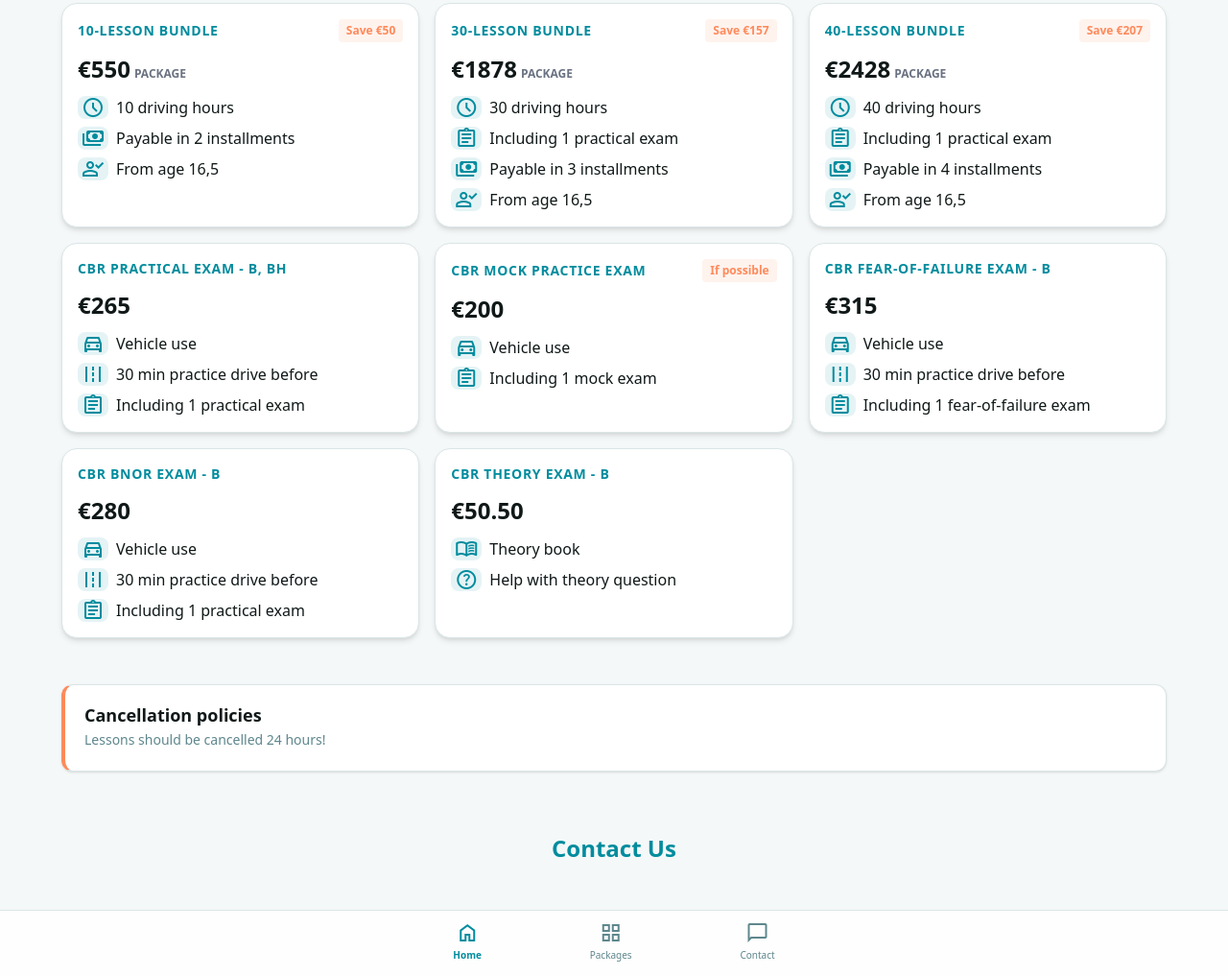
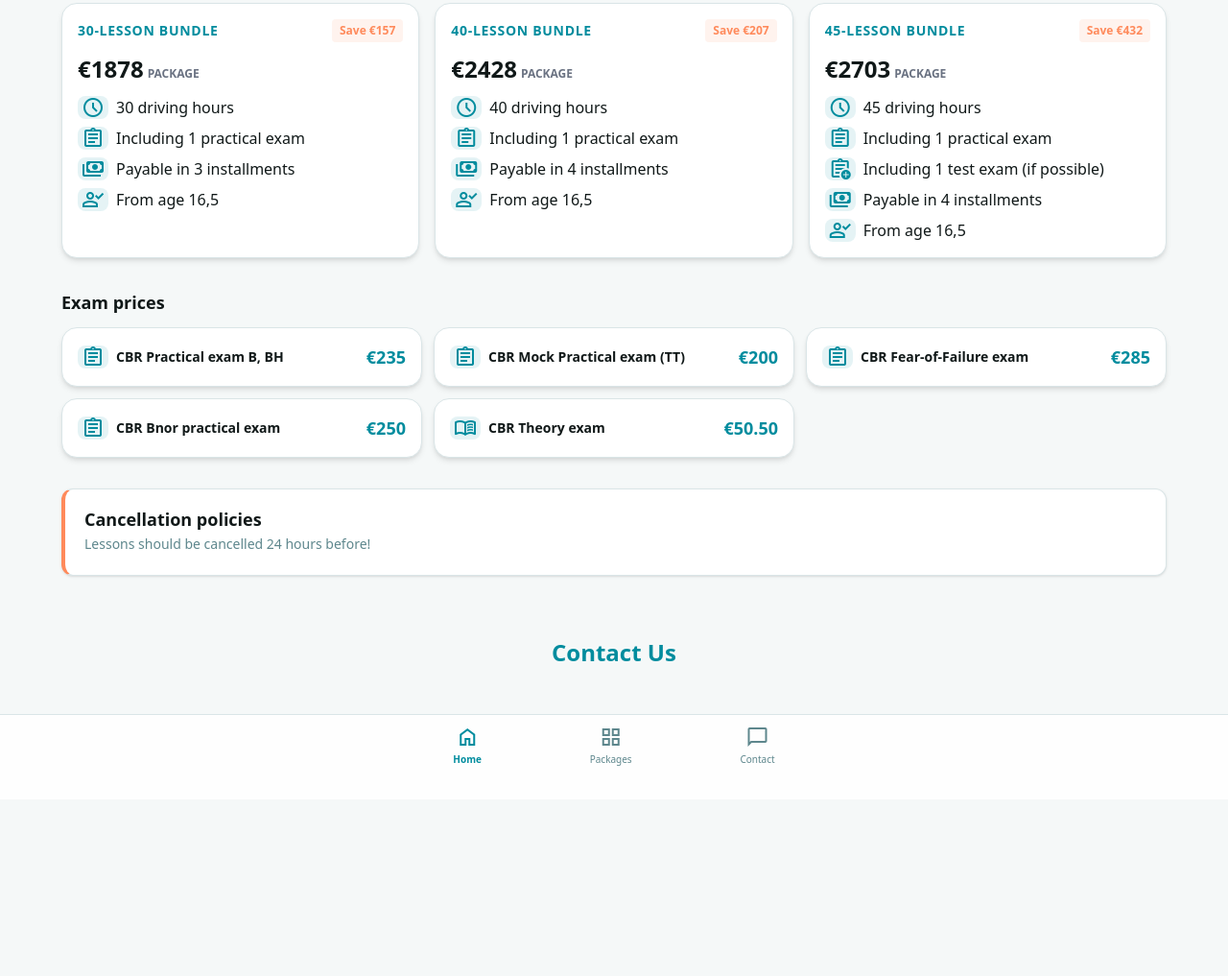
Before and after one commit to samulikn/driving-school-moen, a website: page index.html in a window 1280 px wide. Shown: the part 1486-2503 px from the top of the page at 96% size. After the commit the page ends 2415 px from the top, so only its background shows below. Drawn offline with nearby package versions, Linux system fonts and the light colour scheme.

Commit message:
updated lesson packages

```diff
--- a/index.html
+++ b/index.html
@@ -76,7 +76,8 @@
                             <span class="material-symbols-outlined">road</span>
                         </div>
                         <div class="flex flex-col gap-1">
-                            <h3 data-i18n="home.route" class="text-dark-grey text-base font-bold leading-tight">Haarlem exam routes
+                            <h3 data-i18n="home.route" class="text-dark-grey text-base font-bold leading-tight">Haarlem
+                                exam routes
                             </h3>
                             <p data-i18n="home.route_exam" class="text-dark-blue text-xs leading-normal">We are familiar
                                 with all CBR exam routes in Haarlem and practise them regularly during driving lessons.
@@ -136,14 +137,16 @@
                     class="text-dark-grey text-2xl font-bold leading-tight tracking-tight sm:text-3xl">Why
                     Choose Your Path
                 </h2>
-                <p data-i18n="lessons.section.subtitle" class="text-wrap text-dark-blue text-sm mt-1 sm:text-lg">Tailored
+                <p data-i18n="lessons.section.subtitle" class="text-wrap text-dark-blue text-sm mt-1 sm:text-lg">
+                    Tailored
                     bundels for every experience level.</p>
             </div>
             <div class="grid grid-cols-1 py-4 sm:grid-cols-2 gap-4 lg:grid-cols-3">
                 <article class="flex flex-col gap-3 rounded-xl border border-light-grey bg-white p-4 transition-all hover:border-cayan/50
                                 shadow-md lg:rounded-2xl">
                     <div class="flex justify-between items-center">
-                        <h4 data-i18n="lessons.introLesson.title" class="text-sm font-bold tracking-wider uppercase text-cayan">Introductory Lesson</h4>
+                        <h4 data-i18n="lessons.introLesson.title"
+                            class="text-sm font-bold tracking-wider uppercase text-cayan">Introductory Lesson</h4>
                         <!-- <span class="px-2 py-1 text-xs text-orange rounded bg-orange/10 font-bold">Save €50</span> -->
                     </div>
                     <div>
@@ -202,7 +205,7 @@
                         <li><span class="material-symbols-outlined">person_check</span>From age 16,5</li>
                     </ul>
                 </article>
-                <article class="flex flex-col gap-3 rounded-xl border border-light-grey bg-white p-4 transition-all hover:border-cayan/50
+                <!-- <article class="flex flex-col gap-3 rounded-xl border border-light-grey bg-white p-4 transition-all hover:border-cayan/50
                                 shadow-md lg:rounded-2xl">
                     <div class="flex justify-between items-center">
                         <h4 class="text-sm font-bold tracking-wider uppercase text-cayan">10-Lesson Bundle</h4>
@@ -222,7 +225,7 @@
                         <li><span class="material-symbols-outlined">payments</span>Payable in 2 installments</li>
                         <li><span class="material-symbols-outlined">person_check</span>From age 16,5</li>
                     </ul>
-                </article>
+                </article> -->
                 <article class="flex flex-col gap-3 rounded-xl border border-light-grey bg-white p-4 transition-all hover:border-cayan/50
                                 shadow-md lg:rounded-2xl">
                     <div class="flex justify-between items-center">
@@ -289,7 +292,7 @@
                         <li><span class="material-symbols-outlined">person_check</span>From age 16,5</li>
                     </ul>
                 </article>
-                <!-- <article class="flex flex-col gap-3 rounded-xl border border-light-grey bg-white p-4 transition-all hover:border-cayan/50
+                <article class="flex flex-col gap-3 rounded-xl border border-light-grey bg-white p-4 transition-all hover:border-cayan/50
                                 shadow-md lg:rounded-2xl">
                     <div class="flex justify-between items-center">
                         <h4 class="text-sm font-bold tracking-wider uppercase text-cayan">45-Lesson Bundle</h4>
@@ -313,7 +316,7 @@
                         <li><span class="material-symbols-outlined">payments</span>Payable in 4 installments</li>
                         <li><span class="material-symbols-outlined">person_check</span>From age 16,5</li>
                     </ul>
-                </article> -->
+                </article>
                 <!-- <article class="flex flex-col gap-3 rounded-xl border border-light-grey bg-white p-4 transition-all hover:border-cayan/50
                                 shadow-md lg:rounded-2xl">
                     <div class="flex justify-between items-center">
@@ -339,11 +342,11 @@
                         <li><span class="material-symbols-outlined">person_check</span>From age 16,5</li>
                     </ul>
                 </article> -->
-                <article class="flex flex-col gap-3 rounded-xl border border-light-grey bg-white p-4 transition-all hover:border-cayan/50
+                <!-- <article class="flex flex-col gap-3 rounded-xl border border-light-grey bg-white p-4 transition-all hover:border-cayan/50
                                 shadow-md lg:rounded-2xl">
                     <div class="flex justify-between items-center">
-                        <h4 class="text-sm font-bold tracking-wider uppercase text-cayan">CBR practical exam - B, BH</h4>
-                        <!-- <span class="px-2 py-1 text-xs text-orange rounded bg-orange/10 font-bold">Save €50</span> -->
+                        <h4 class="text-sm font-bold tracking-wider uppercase text-cayan">CBR practical exam - B, BH
+                        </h4>
                        </div>
                     <div>
                         <p class="font-bold text-dark-grey text-2xl">€265</p>
@@ -358,8 +361,8 @@
                         <li><span class="material-symbols-outlined">road</span>30 min practice drive before</li>
                         <li><span class="material-symbols-outlined">assignment</span>Including 1 practical exam</li>
                     </ul>
-                </article>
-                <article class="flex flex-col gap-3 rounded-xl border border-light-grey bg-white p-4 transition-all hover:border-cayan/50
+                </article> -->
+                <!-- <article class="flex flex-col gap-3 rounded-xl border border-light-grey bg-white p-4 transition-all hover:border-cayan/50
                                 shadow-md lg:rounded-2xl">
                     <div class="flex justify-between items-center">
                         <h4 class="text-sm font-bold tracking-wider uppercase text-cayan">CBR Mock practice exam
@@ -376,17 +379,15 @@
                             <span class="material-symbols-outlined">directions_car</span>
                             Vehicle use
                         </li>
-                        <!-- <li><span class="material-symbols-outlined">road</span>30 min practice drive before</li> -->
                         <li><span class="material-symbols-outlined">assignment</span>Including 1 mock exam
                         </li>
                     </ul>
-                </article>
-                <article class="flex flex-col gap-3 rounded-xl border border-light-grey bg-white p-4 transition-all hover:border-cayan/50
+                </article> -->
+                <!-- <article class="flex flex-col gap-3 rounded-xl border border-light-grey bg-white p-4 transition-all hover:border-cayan/50
                                 shadow-md lg:rounded-2xl">
                     <div class="flex justify-between items-center">
                         <h4 class="text-sm font-bold tracking-wider uppercase text-cayan">CBR fear-of-failure exam - B
                         </h4>
-                        <!-- <span class="px-2 py-1 text-xs text-orange rounded bg-orange/10 font-bold">Save €50</span> -->
                       </div>
                     <div>
                         <p class="font-bold text-dark-grey text-2xl">€315</p>
@@ -402,13 +403,12 @@
                         <li><span class="material-symbols-outlined">assignment</span>Including 1 fear-of-failure exam
                         </li>
                     </ul>
-                </article>
-                 <article class="flex flex-col gap-3 rounded-xl border border-light-grey bg-white p-4 transition-all hover:border-cayan/50
+                </article> -->
+                <!-- <article class="flex flex-col gap-3 rounded-xl border border-light-grey bg-white p-4 transition-all hover:border-cayan/50
                                 shadow-md lg:rounded-2xl">
                     <div class="flex justify-between items-center">
                         <h4 class="text-sm font-bold tracking-wider uppercase text-cayan">CBR Bnor exam - B
                         </h4>
-                        <!-- <span class="px-2 py-1 text-xs text-orange rounded bg-orange/10 font-bold">Save €50</span> -->
                          </div>
                     <div>
                         <p class="font-bold text-dark-grey text-2xl">€280</p>
@@ -424,12 +424,11 @@
                         <li><span class="material-symbols-outlined">assignment</span>Including 1 practical exam
                         </li>
                     </ul>
-                </article>
-                <article class="flex flex-col gap-3 rounded-xl border border-light-grey bg-white p-4 transition-all hover:border-cayan/50
+                </article> -->
+                <!-- <article class="flex flex-col gap-3 rounded-xl border border-light-grey bg-white p-4 transition-all hover:border-cayan/50
                                 shadow-md lg:rounded-2xl">
                     <div class="flex justify-between items-center">
                         <h4 class="text-sm font-bold tracking-wider uppercase text-cayan">CBR theory exam - B</h4>
-                        <!-- <span class="px-2 py-1 text-xs text-orange rounded bg-orange/10 font-bold">Save €50</span> -->
                         </div>
                     <div>
                         <p class="font-bold text-dark-grey text-2xl">€50.50</p>
@@ -443,16 +442,46 @@
                         </li>
                         <li><span class="material-symbols-outlined">help</span>Help with theory question</li>
                     </ul>
+                </article> -->
+            </div>
+            <h3 class="pt-4 pb-3 font-bold text-lg">Exam prices</h3>
+            <div class="grid grid-col-1 p-y-4 sm:grid-cols-2 gap-3 lg:grid-cols-3
+                        [&_article]:flex [&_article]:gap-2 [&_article]:items-center [&_article]:rounded-xl [&_article]:border [&_article]:border-light-grey [&_article]:bg-white [&_article]:p-4 [&_article]:transition-all [&_article]:hover:border-cayan/50 [&_article]:shadow-md [&_article]:lg:rounded-2xl">
+                <article class="[&_span]:px-1 [&_span]:flex [&_span]:justify-center [&_span]:items-center [&_span]:rounded-lg [&_span]:bg-cayan/10 [&_span]:text-cayan">
+                        <span class="material-symbols-outlined">assignment</span>
+                        <p class="font-bold text-sm">CBR Practical exam B, BH</p>
+                        <p class="ml-auto text-lg font-bold text-cayan">€235</p>
+                </article>
+                <article class="[&_span]:px-1 [&_span]:flex [&_span]:justify-center [&_span]:items-center [&_span]:rounded-lg [&_span]:bg-cayan/10 [&_span]:text-cayan">
+                        <span class="material-symbols-outlined">assignment</span>
+                        <p class="font-bold text-sm">CBR Mock Practical exam (TT)</p>
+                        <p class="ml-auto text-lg font-bold text-cayan">€200</p>
+                </article>
+                <article class="[&_span]:px-1 [&_span]:flex [&_span]:justify-center [&_span]:items-center [&_span]:rounded-lg [&_span]:bg-cayan/10 [&_span]:text-cayan">
+                        <span class="material-symbols-outlined">assignment</span>
+                        <p class="font-bold text-sm">CBR Fear-of-Failure exam</p>
+                        <p class="ml-auto text-lg font-bold text-cayan">€285</p>
+                </article>
+                <article class="[&_span]:px-1 [&_span]:flex [&_span]:justify-center [&_span]:items-center [&_span]:rounded-lg [&_span]:bg-cayan/10 [&_span]:text-cayan">
+                        <span class="material-symbols-outlined">assignment</span>
+                        <p class="font-bold text-sm">CBR Bnor practical exam</p>
+                        <p class="ml-auto text-lg font-bold text-cayan">€250</p>
+                </article>
+                <article class="[&_span]:px-1 [&_span]:flex [&_span]:justify-center [&_span]:items-center [&_span]:rounded-lg [&_span]:bg-cayan/10 [&_span]:text-cayan">
+                        <span class="material-symbols-outlined">menu_book</span>
+                        <p class="font-bold text-sm">CBR Theory exam</p>
+                        <p class="ml-auto text-lg font-bold text-cayan">€50.50</p>
                 </article>
             </div>
 
-            <div class="mt-4 pb-4 lg:mt-8">
+
+            <div class="mt-6 pb-4 lg:mt-8">
                 <div
                     class="flex flex-col gap-4 rounded-xl border-l-4 border-l-orange border border-light-grey bg-white p-5 shadow-sm">
                     <div class="flex flex-col gap-1">
                         <p data-i18n="" class="text-dark-grey text-lg font-bold leading-tight">Cancellation policies</p>
                         <p data-i18n="" class="text-dark-blue text-sm font-normal leading-relaxed">
-                        Lessons should be cancelled 24 hours!
+                            Lessons should be cancelled 24 hours before!
                         </p>
                     </div>
                 </div>
```
Also changed, not shown: src/css/output.css. Lines whose indentation alone changed are shown as unchanged.
